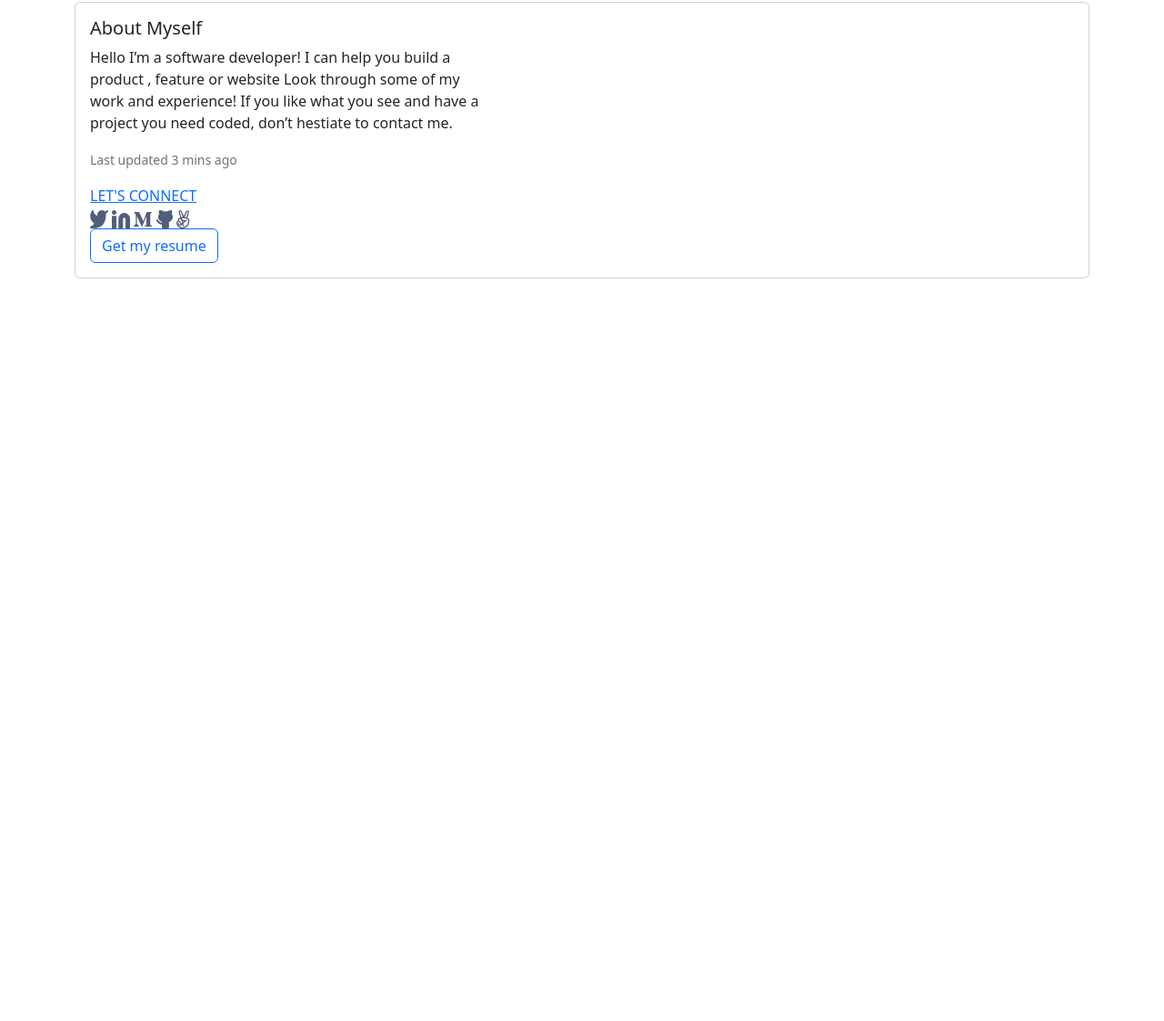
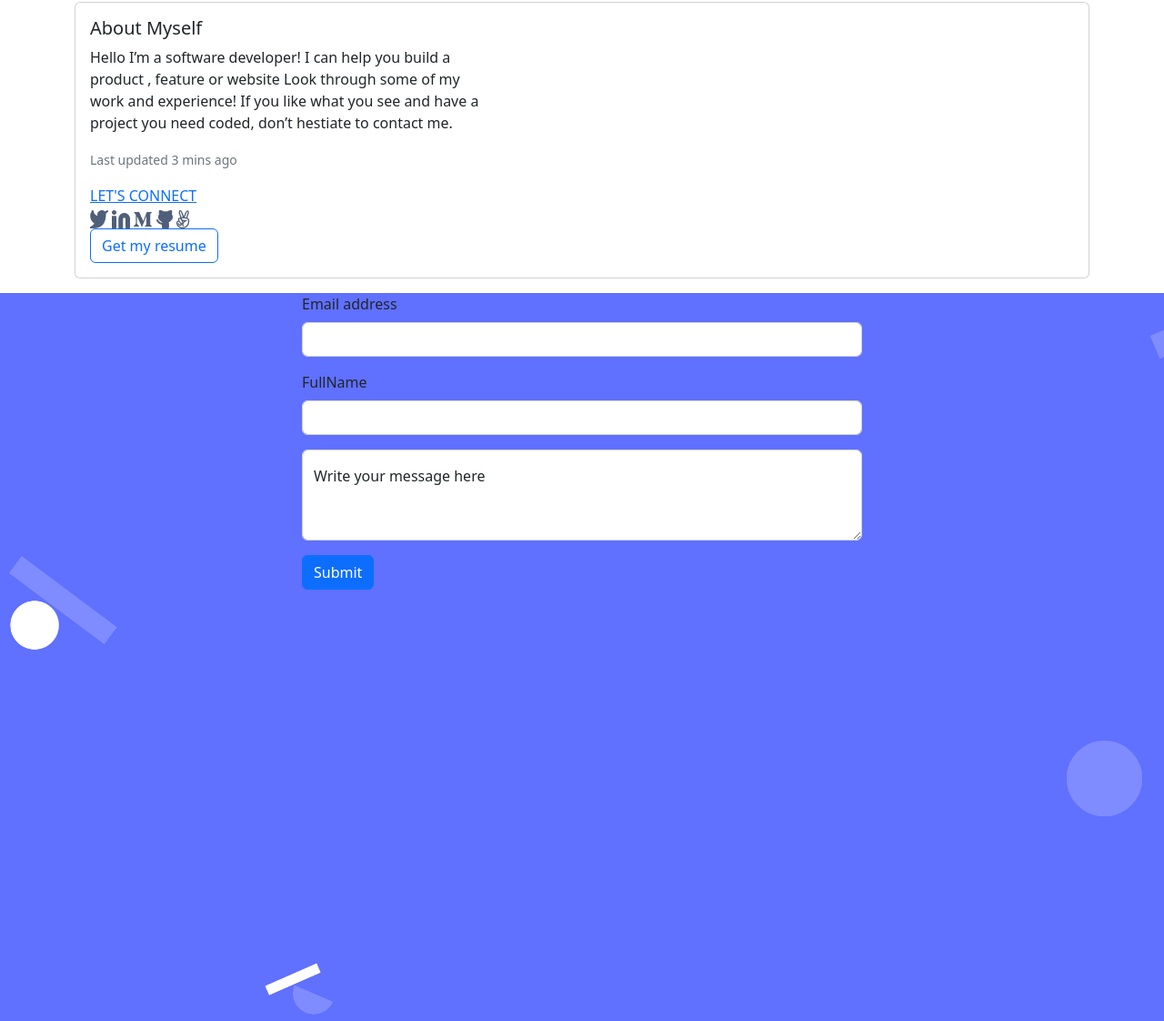
Before and after one commit to amejid/portfolio-bootstrap, a plain HTML site: page index.html in a window 1280 px wide. Shown: the part 2149-3271 px from the top of the page at 91% size. Before the commit the page ends 2471 px from the top, so only its background shows below. Drawn offline with nearby package versions, Linux system fonts and the light colour scheme.

Commit message:
contact form

```diff
--- a/index.html
+++ b/index.html
@@ -30,7 +30,10 @@
         >
           <span class="navbar-toggler-icon"></span>
         </button>
-        <div class="collapse justify-content-end navbar-collapse" id="navbarSupportedContent">
+        <div
+          class="collapse justify-content-end navbar-collapse"
+          id="navbarSupportedContent"
+        >
           <ul class="nav">
             <li class="nav-item">
               <a class="nav-link" href="#">Portfolio</a>
@@ -49,9 +52,10 @@
       <div class="container py-5">
         <h1>I’m Alexandra Glad to see you!</h1>
         <p>
-          I’m a software developer! I can help you build a product , feature or website Look through
-          some of my work and experience! If you like what you see and have a project you need
-          coded, don’t hestiate to contact me.
+          I’m a software developer! I can help you build a product , feature or
+          website Look through some of my work and experience! If you like what
+          you see and have a project you need coded, don’t hestiate to contact
+          me.
         </p>
         <a href="#">LET'S CONNECT</a>
         <div>
@@ -68,19 +72,25 @@
         <div class="card mb-3" style="min-width: 540px">
           <div class="row g-0">
             <div class="col-md-4">
-              <img src="images/Snapshoot Portfolio.png" class="img-fluid rounded-start" alt="..." />
+              <img
+                src="images/Snapshoot Portfolio.png"
+                class="img-fluid rounded-start"
+                alt="..."
+              />
             </div>
             <div class="col-md-8">
               <div class="card-body">
                 <h2 class="card-title">Tonic</h2>
                 <p class="card-text">
-                  A daily selection of privately personalized reads; no accounts or sign-ups
-                  required.
+                  A daily selection of privately personalized reads; no accounts
+                  or sign-ups required.
                 </p>
                 <p class="card-text">
                   <small class="text-muted">Last updated 3 mins ago</small>
                 </p>
-                <button type="button" class="btn btn-outline-primary">See project</button>
+                <button type="button" class="btn btn-outline-primary">
+                  See project
+                </button>
               </div>
             </div>
           </div>
@@ -98,13 +108,16 @@
               <div class="card-body">
                 <h5 class="card-title">Card title</h5>
                 <p class="card-text">
-                  This is a wider card with supporting text below as a natural lead-in to additional
-                  content. This content is a little bit longer.
+                  This is a wider card with supporting text below as a natural
+                  lead-in to additional content. This content is a little bit
+                  longer.
                 </p>
                 <p class="card-text">
                   <small class="text-muted">Last updated 3 mins ago</small>
                 </p>
-                <button type="button" class="btn btn-outline-primary">See project</button>
+                <button type="button" class="btn btn-outline-primary">
+                  See project
+                </button>
               </div>
             </div>
           </div>
@@ -122,13 +135,16 @@
               <div class="card-body">
                 <h5 class="card-title">Card title</h5>
                 <p class="card-text">
-                  This is a wider card with supporting text below as a natural lead-in to additional
-                  content. This content is a little bit longer.
+                  This is a wider card with supporting text below as a natural
+                  lead-in to additional content. This content is a little bit
+                  longer.
                 </p>
                 <p class="card-text">
                   <small class="text-muted">Last updated 3 mins ago</small>
                 </p>
-                <button type="button" class="btn btn-outline-primary">See project</button>
+                <button type="button" class="btn btn-outline-primary">
+                  See project
+                </button>
               </div>
             </div>
           </div>
@@ -146,13 +162,16 @@
               <div class="card-body">
                 <h5 class="card-title">Card title</h5>
                 <p class="card-text">
-                  This is a wider card with supporting text below as a natural lead-in to additional
-                  content. This content is a little bit longer.
+                  This is a wider card with supporting text below as a natural
+                  lead-in to additional content. This content is a little bit
+                  longer.
                 </p>
                 <p class="card-text">
                   <small class="text-muted">Last updated 3 mins ago</small>
                 </p>
-                <button type="button" class="btn btn-outline-primary">See project</button>
+                <button type="button" class="btn btn-outline-primary">
+                  See project
+                </button>
               </div>
             </div>
           </div>
@@ -168,9 +187,10 @@
               <div class="card-body">
                 <h5 class="card-title">About Myself</h5>
                 <p class="card-text">
-                  Hello I’m a software developer! I can help you build a product , feature or
-                  website Look through some of my work and experience! If you like what you see and
-                  have a project you need coded, don’t hestiate to contact me.
+                  Hello I’m a software developer! I can help you build a product
+                  , feature or website Look through some of my work and
+                  experience! If you like what you see and have a project you
+                  need coded, don’t hestiate to contact me.
                 </p>
                 <p class="card-text">
                   <small class="text-muted">Last updated 3 mins ago</small>
@@ -183,13 +203,57 @@
                   <a href=""><img src="images/github.png" alt="" /></a>
                   <a href=""><img src="images/angellist.png" alt="" /></a>
                 </div>
-                <button type="button" class="btn btn-outline-primary">Get my resume</button>
+                <button type="button" class="btn btn-outline-primary">
+                  Get my resume
+                </button>
               </div>
             </div>
             <div class="col-md-7"></div>
           </div>
         </div>
       </div>
+    </section>
+    <section class="footer">
+      <footer class="container col-md-6">
+        <form>
+          <div class="mb-3">
+            <label for="exampleInputEmail1" class="form-label"
+              >Email address</label
+            >
+            <input
+              type="email"
+              class="form-control"
+              id="exampleInputEmail1"
+              aria-describedby="emailHelp"
+            />
+          </div>
+          <div class="mb-3">
+            <label for="exampleInputEmail1" class="form-label">FullName</label>
+            <input
+              type="text"
+              class="form-control"
+              id="exampleInputEmail1"
+              aria-describedby="emailHelp"
+            />
+          </div>
+          <div class="mb-3">
+            <!-- <label for="exampleInputTextarea1" class="form-label"
+              >Password</label -->
+            <!-- > -->
+            <div class="form-floating">
+              <textarea
+                class="form-control"
+                placeholder="Leave a comment here"
+                id="floatingTextarea2"
+                style="height: 100px"
+              ></textarea>
+              <label for="floatingTextarea2">Write your message here</label>
+            </div>
+          </div>
+
+          <button type="submit" class="btn btn-primary">Submit</button>
+        </form>
+      </footer>
     </section>
 
     <!-- JavaScript Bundle with Popper -->
--- a/style.css
+++ b/style.css
@@ -1,6 +1,14 @@
 header {
-   background-image: url(images/Header-bg@2x.png);
-   background-size: contain;
-   height: 100vh;
-   background-repeat: no-repeat;
+  background-image: url(images/Header-bg@2x.png);
+  background-size: contain;
+  height: 100vh;
+  background-repeat: no-repeat;
 }
+
+.footer {
+  background-color: #6070ff;
+  background-image: url(images/contact\ form\ background\ shapes@2x.png);
+  background-size: cover;
+  background-repeat: no-repeat;
+  height: 100vh;
+}
```
Also changed, not shown: images/contact form background shapes@2x.png (added).
